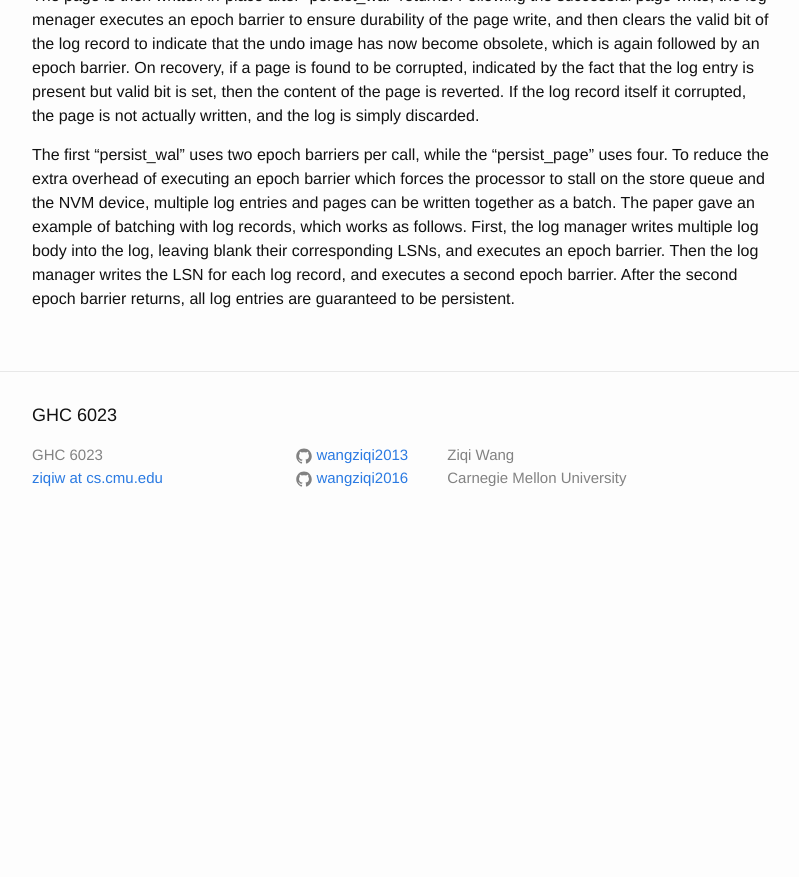
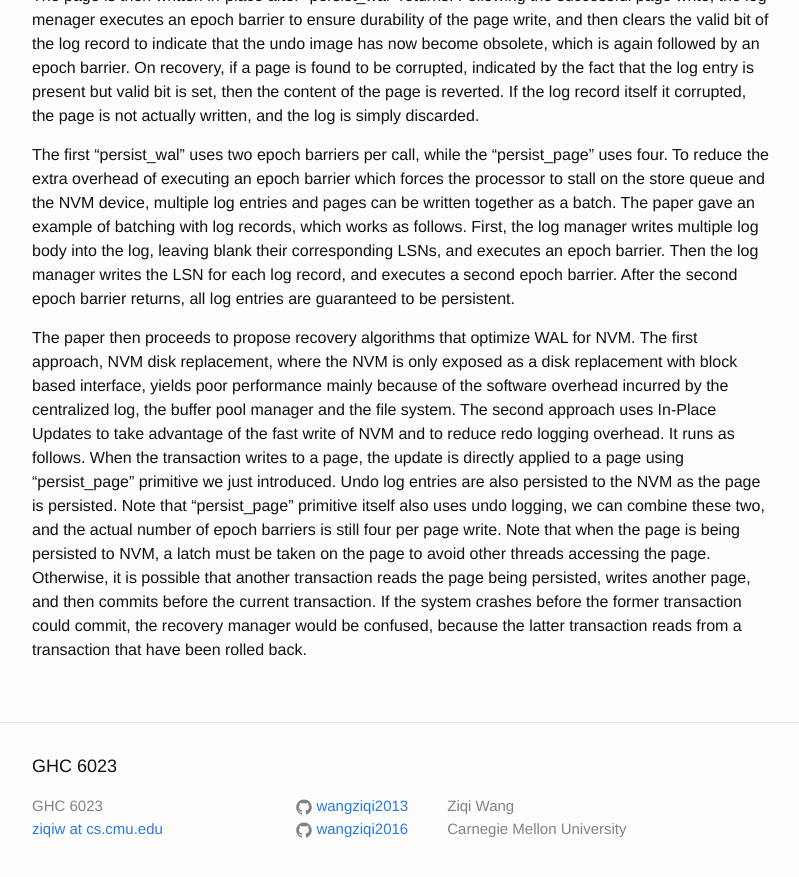
Before and after one commit to wangziqi2013/wangziqi2013.github.io, a Jekyll site: the page built from _posts/2019-02-03-Storage-Mgmt-In-The-NVM-Era.markdown, in a window 1280 px wide and 900 px high, scrolled down 1759 px. Shown: the top 877 px of the window, without its empty margins (238-1037 px from the left). Built offline with Jekyll 4.4.1, drawn with Linux system fonts in a browser that asks for light colours; before the commit the page ends 2308 px from its top, so only the background shows below that.

Commit message:
Finish in place update

```diff
--- a/_posts/2019-02-03-Storage-Mgmt-In-The-NVM-Era.markdown
+++ b/_posts/2019-02-03-Storage-Mgmt-In-The-NVM-Era.markdown
@@ -73,3 +73,16 @@ and pages can be written together as a batch. The paper gave an example of batch
 First, the log manager writes multiple log body into the log, leaving blank their corresponding LSNs, and executes an
 epoch barrier. Then the log manager writes the LSN for each log record, and executes a second epoch barrier. After the
 second epoch barrier returns, all log entries are guaranteed to be persistent.
+
+The paper then proceeds to propose recovery algorithms that optimize WAL for NVM. The first approach, NVM disk
+replacement, where the NVM is only exposed as a disk replacement with block based interface, yields poor performance
+mainly because of the software overhead incurred by the centralized log, the buffer pool manager and the file system.
+The second approach uses In-Place Updates to take advantage of the fast write of NVM and to reduce redo logging overhead.
+It runs as follows. When the transaction writes to a page, the update is directly applied to a page using "persist_page"
+primitive we just introduced. Undo log entries are also persisted to the NVM as the page is persisted. Note that
+"persist_page" primitive itself also uses undo logging, we can combine these two, and the actual number of epoch barriers
+is still four per page write. Note that when the page is being persisted to NVM, a latch must be taken on the page to
+avoid other threads accessing the page. Otherwise, it is possible that another transaction reads the page being persisted,
+writes another page, and then commits before the current transaction. If the system crashes before the former transaction
+could commit, the recovery manager would be confused, because the latter transaction reads from a transaction that have
+been rolled back.
```
